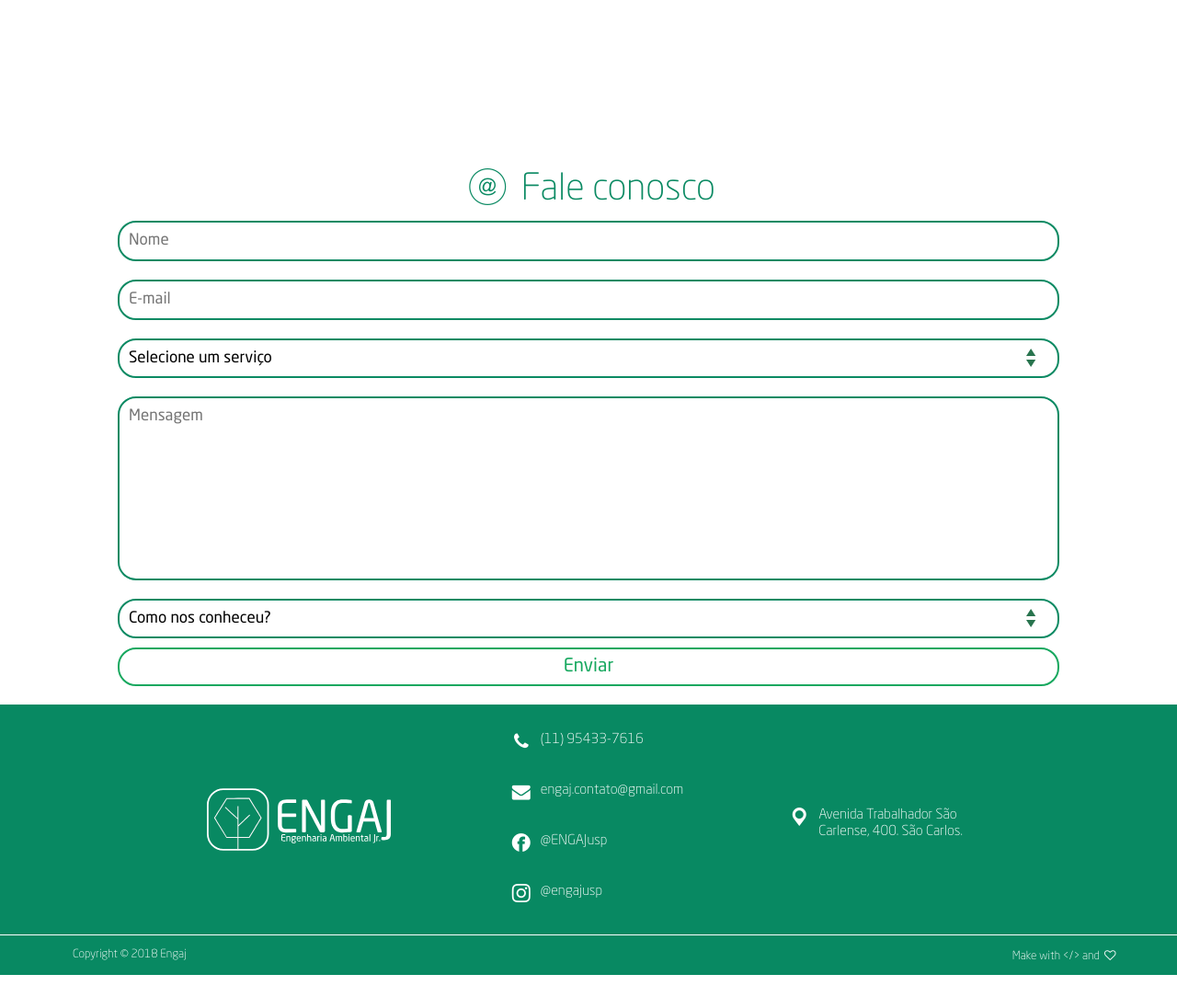
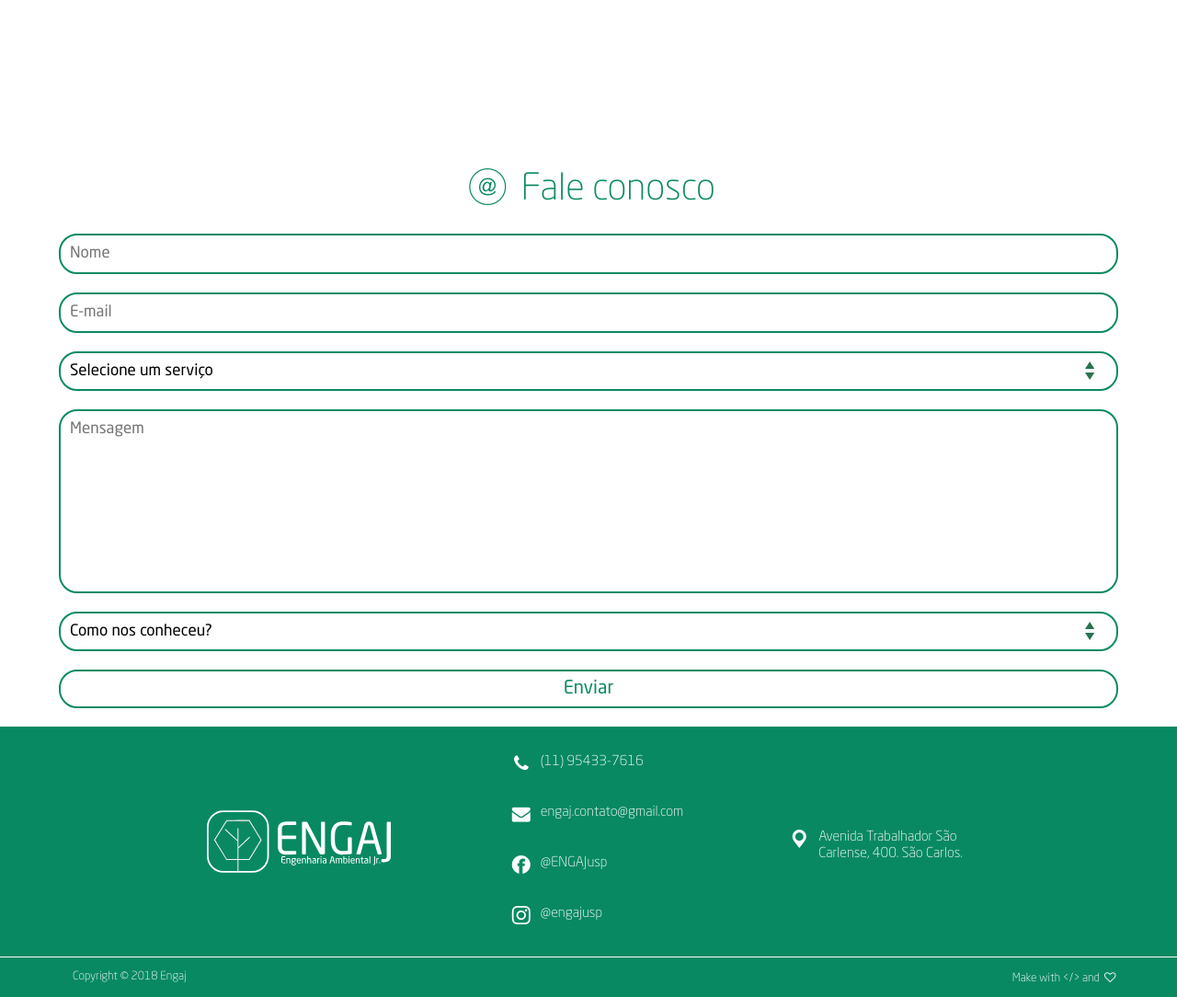
Before and after one commit to citi-onboarding/Engaj, a Django app: page / in a window 1280 px wide. Shown: the part 1660-2744 px from the top of the page at 92% size. Before the commit the page ends 2720 px from the top, so only its background shows below. Run offline with Django 3.2, Linux system fonts and the light colour scheme; data that the repository does not hold is empty; some libraries are stand-ins or nearby versions.

Commit message:
Correção de valores para padding e margin no form

```diff
--- a/static/css/contato.css
+++ b/static/css/contato.css
@@ -9,6 +9,7 @@
   flex-direction: column;
   justify-content: center;
   align-items: center;
+  margin-bottom: 1rem;
 }
 
 #contato form{
@@ -16,7 +17,8 @@
   flex-direction: column;
   justify-content: center;
   align-items: center;
-  width: 80%;
+  width: 90%;
+  margin-top: 1.4rem;
 }
 #contato *:focus{
  outline: none;
@@ -42,7 +44,15 @@
   height: 20rem;
 }
 #contato .botao{
+  margin: 1rem 0;
+  border-color: var(--cor-secundaria);
+  color: var(--cor-secundaria);
   width: 100%;
+}
+
+#contato .botao:hover{
+  color: white;
+  background: var(--cor-secundaria);
 }
 
 select{
```
